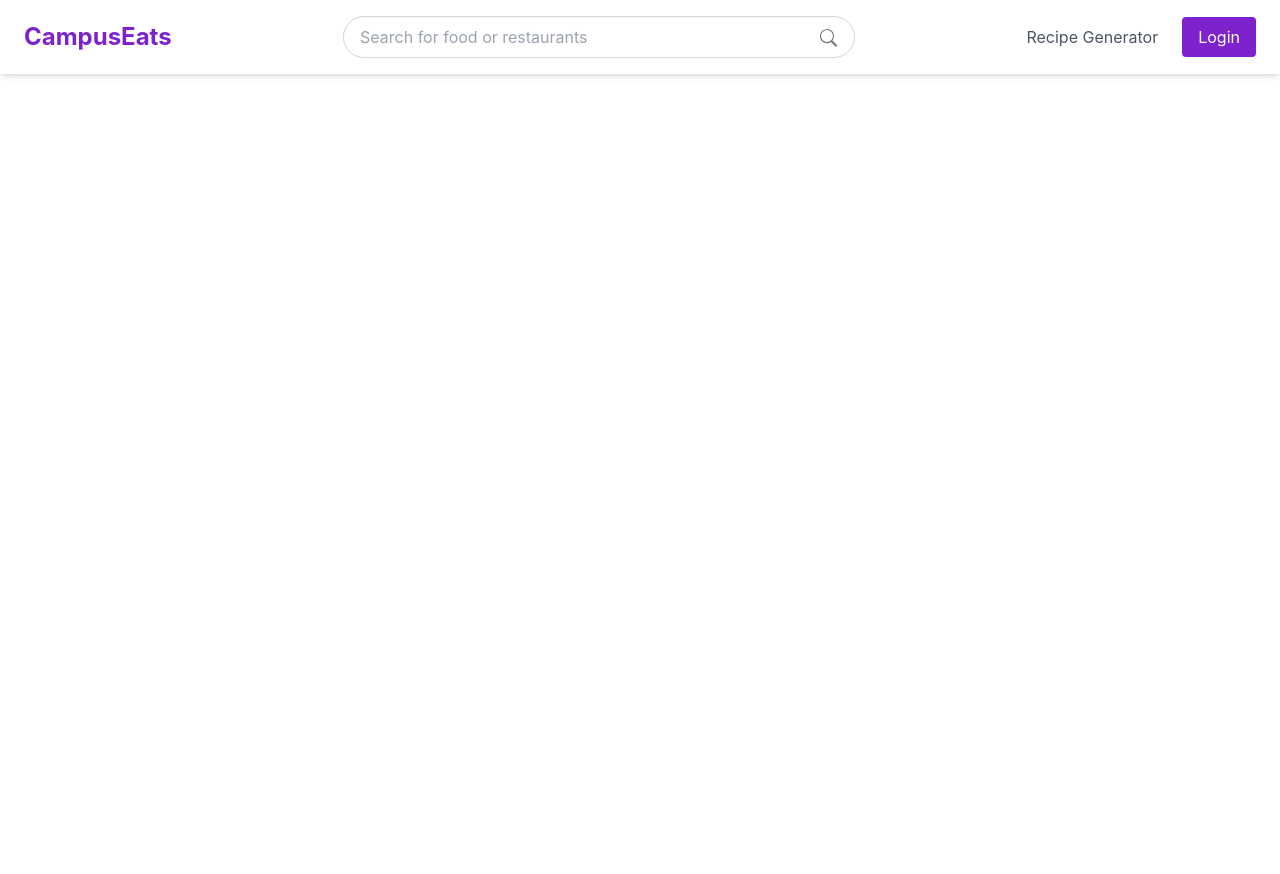
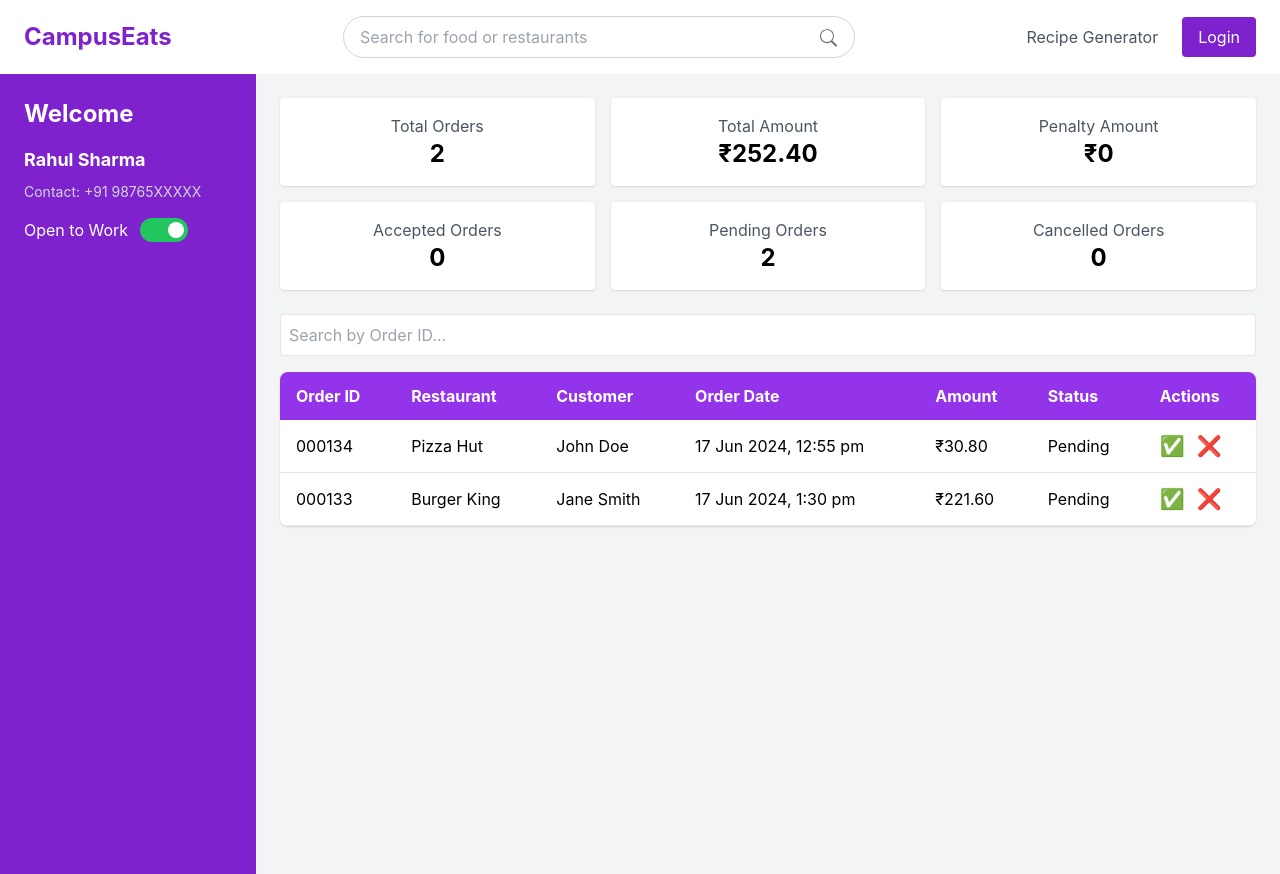
Before and after one commit to mrabdulla3/campuseats, a React (Create React App) app: page /delivery-boy-dashboard in a window 1280 px wide. Before the commit the page ends 800 px from the top, so only its background shows below. Built offline with nearby package versions, Linux system fonts and the light colour scheme; no server answers; what groq-sdk would draw is missing.

Commit message:
Added delivery boy dashboard with basic functionality

```diff
--- a/src/App.js
+++ b/src/App.js
@@ -12,6 +12,7 @@ import Menu from "./pages/Menu";
 import CustomerProfile from "./pages/CustomerProfile";
 import RestaurantDashboard from "./pages/RestaurantDashbaord";
 import RecipeGenerator from "./pages/RecipeGenerator";
+import DeliveryboyDashboard from "./pages/DeliveryboyDashboard";
 
 function App() {
   return (
@@ -26,6 +27,8 @@ function App() {
           <Route path="/menu" element={<Menu />} />
           <Route path="/profile" element={<CustomerProfile />} />
           <Route path="/recipe-generator" element={<RecipeGenerator/>} />
+          <Route path="/delivery-boy-dashboard" element={<DeliveryboyDashboard/>} />
+
 
         </Routes>
       </Router>
--- /dev/null
+++ b/src/pages/DeliveryboyDashboard.jsx
@@ -0,0 +1,226 @@
+import React, { useState, useEffect } from "react";
+
+const DeliveryboyDashboard = () => {
+  const [orders, setOrders] = useState([
+    {
+      id: 1,
+      orderId: "000134",
+      restaurantName: "Pizza Hut",
+      restaurantAddress: "123 Main Street, City Center",
+      customerName: "John Doe",
+      customerAddress: "456 Elm Street, Downtown",
+      orderDateTime: "2024-06-17T12:55:00",
+      total: "30.80",
+      status: "Pending",
+      otp: "1234",
+    },
+    {
+      id: 2,
+      orderId: "000133",
+      restaurantName: "Burger King",
+      restaurantAddress: "789 Oak Street, Food Court",
+      customerName: "Jane Smith",
+      customerAddress: "101 Pine Street, Suburb",
+      orderDateTime: "2024-06-17T13:30:00",
+      total: "221.60",
+      status: "Pending",
+      otp: "5678",
+    },
+  ]);
+
+  const [searchTerm, setSearchTerm] = useState("");
+  const [otpInput, setOtpInput] = useState("");
+  const [selectedOrder, setSelectedOrder] = useState(null);
+  const [showOtpDialog, setShowOtpDialog] = useState(false);
+  const [actionType, setActionType] = useState("");
+  const [openToWork, setOpenToWork] = useState(
+    JSON.parse(localStorage.getItem("openToWork")) ?? true
+  );
+
+  // Persist Open to Work status
+  useEffect(() => {
+    localStorage.setItem("openToWork", JSON.stringify(openToWork));
+  }, [openToWork]);
+
+  // Open OTP Dialog
+  const openOtpDialog = (order, action) => {
+    setSelectedOrder(order);
+    setShowOtpDialog(true);
+    setActionType(action);
+    setOtpInput("");
+  };
+
+  // Close OTP Dialog
+  const closeOtpDialog = () => {
+    setShowOtpDialog(false);
+    setSelectedOrder(null);
+    setActionType("");
+  };
+
+  // Handle OTP Verification
+  const handleOtpVerification = () => {
+    if (selectedOrder) {
+      if (otpInput === selectedOrder.otp) {
+        const newStatus = actionType === "accept" ? "Accepted" : "Cancelled";
+        updateOrderStatus(selectedOrder.id, newStatus);
+      } else {
+        alert("Invalid OTP. Please try again.");
+      }
+      closeOtpDialog();
+    }
+  };
+
+  // Update Order Status
+  const updateOrderStatus = (id, newStatus) => {
+    setOrders((prevOrders) =>
+      prevOrders.map((order) =>
+        order.id === id ? { ...order, status: newStatus } : order
+      )
+    );
+  };
+
+  // Format Date and Time
+  const formatDateTime = (dateTimeString) => {
+    const date = new Date(dateTimeString);
+    return new Intl.DateTimeFormat("en-IN", {
+      dateStyle: "medium",
+      timeStyle: "short",
+    }).format(date);
+  };
+
+  // Filter Orders
+  const filteredOrders = orders.filter((order) =>
+    order.orderId.toLowerCase().includes(searchTerm.toLowerCase())
+  );
+
+  // Summary Metrics
+  const totalOrders = orders.length;
+  const totalAmount = orders.reduce((sum, order) => sum + parseFloat(order.total), 0);
+  const penaltyAmount = orders.filter((order) => order.status === "Cancelled").length * 5;
+  const acceptedOrders = orders.filter((order) => order.status === "Accepted").length;
+  const pendingOrders = orders.filter((order) => order.status === "Pending").length;
+  const cancelledOrders = orders.filter((order) => order.status === "Cancelled").length;
+
+  return (
+    <div className="flex flex-col lg:flex-row min-h-screen bg-gray-100">
+      {/* Sidebar */}
+      <div className="w-full lg:w-64 bg-purple-700 text-white p-6">
+        <h2 className="text-2xl font-bold mb-4">Welcome</h2>
+        <p className="text-lg mb-2"><strong>Rahul Sharma</strong></p>
+        <p className="text-sm text-gray-300 mb-4">Contact: +91 98765XXXXX</p>
+        <div className="flex items-center">
+          <span className="mr-3">Open to Work</span>
+          <label className="relative inline-block w-12 h-6">
+            <input
+              type="checkbox"
+              checked={openToWork}
+              onChange={() => setOpenToWork(!openToWork)}
+              className="hidden"
+            />
+            <span className={`block w-full h-full rounded-full ${openToWork ? "bg-green-500" : "bg-gray-400"} transition-all duration-300`}></span>
+            <span
+              className={`absolute top-1 left-1 w-4 h-4 bg-white rounded-full transform transition-transform duration-300 ${openToWork ? "translate-x-6" : ""}`}
+            ></span>
+          </label>
+        </div>
+      </div>
+
+      {/* Main Content */}
+      <div className="flex-1 p-6">
+        {/* Summary Cards */}
+        <div className="grid grid-cols-1 sm:grid-cols-3 gap-4 mb-6">
+          {[
+            { label: "Total Orders", value: totalOrders },
+            { label: "Total Amount", value: `₹${totalAmount.toFixed(2)}` },
+            { label: "Penalty Amount", value: `₹${penaltyAmount}` },
+            { label: "Accepted Orders", value: acceptedOrders },
+            { label: "Pending Orders", value: pendingOrders },
+            { label: "Cancelled Orders", value: cancelledOrders },
+          ].map((card, index) => (
+            <div key={index} className="bg-white p-4 shadow rounded text-center">
+              <h3 className="text-gray-600">{card.label}</h3>
+              <p className="text-2xl font-bold">{card.value}</p>
+            </div>
+          ))}
+        </div>
+
+        {/* Search Bar */}
+        <div className="mb-4">
+          <input
+            type="text"
+            placeholder="Search by Order ID..."
+            value={searchTerm}
+            onChange={(e) => setSearchTerm(e.target.value)}
+            className="w-full p-2 border rounded"
+          />
+        </div>
+
+        {/* Orders Table */}
+        <div className="bg-white rounded-lg shadow overflow-x-auto">
+          <table className="min-w-full table-auto">
+            <thead className="bg-purple-600 text-white">
+              <tr>
+                {["Order ID", "Restaurant", "Customer", "Order Date", "Amount", "Status", "Actions"].map((head) => (
+                  <th key={head} className="py-3 px-4 text-left">{head}</th>
+                ))}
+              </tr>
+            </thead>
+            <tbody>
+              {filteredOrders.map((order) => (
+                <tr key={order.id} className="hover:bg-gray-50 border-b transition-all duration-300">
+                  <td className="py-3 px-4">{order.orderId}</td>
+                  <td className="py-3 px-4">{order.restaurantName}</td>
+                  <td className="py-3 px-4">{order.customerName}</td>
+                  <td className="py-3 px-4">{formatDateTime(order.orderDateTime)}</td>
+                  <td className="py-3 px-4">₹{order.total}</td>
+                  <td className="py-3 px-4">{order.status}</td>
+                  <td className="py-3 px-4">
+                    <button
+                      className="mr-3 text-green-600 text-xl hover:scale-110 transition-all"
+                      onClick={() => openOtpDialog(order, "accept")}
+                    >
+                      ✅
+                    </button>
+                    <button
+                      className="text-red-600 text-xl hover:scale-110 transition-all"
+                      onClick={() => openOtpDialog(order, "cancel")}
+                    >
+                      ❌
+                    </button>
+                  </td>
+                </tr>
+              ))}
+            </tbody>
+          </table>
+        </div>
+
+        {/* OTP Dialog */}
+        {showOtpDialog && (
+          <div className="fixed inset-0 flex items-center justify-center bg-gray-900 bg-opacity-50">
+            <div className="bg-white p-6 rounded shadow">
+              <h3 className="text-xl mb-4">Enter OTP</h3>
+              <input
+                type="text"
+                value={otpInput}
+                onChange={(e) => setOtpInput(e.target.value)}
+                className="border p-2 w-full mb-4"
+                placeholder="Enter OTP"
+              />
+              <button
+                onClick={handleOtpVerification}
+                className="bg-purple-600 text-white px-4 py-2 rounded mr-2"
+              >
+                Submit
+              </button>
+              <button onClick={closeOtpDialog} className="text-gray-600">
+                Cancel
+              </button>
+            </div>
+          </div>
+        )}
+      </div>
+    </div>
+  );
+};
+
+export default DeliveryboyDashboard;
```
